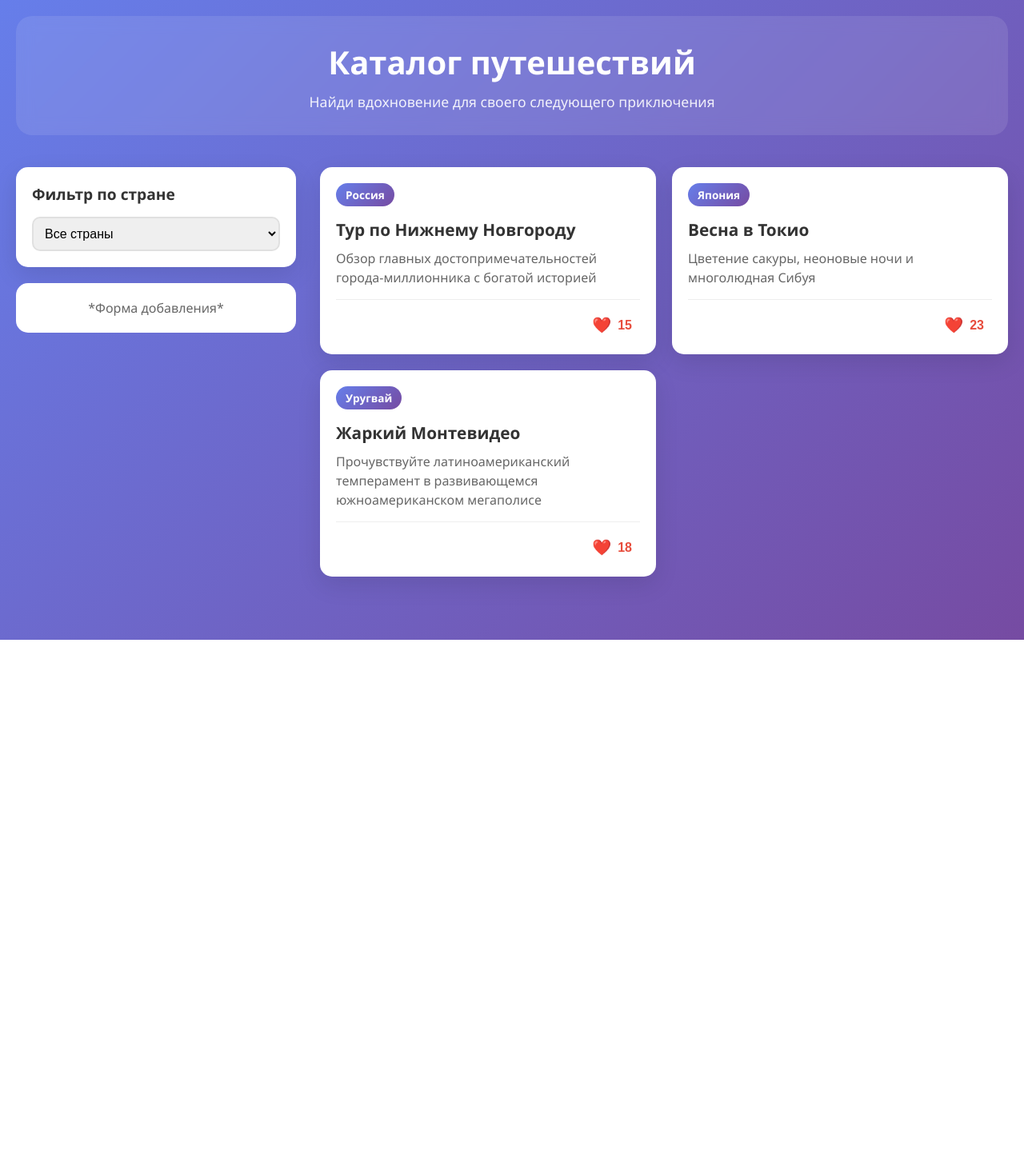
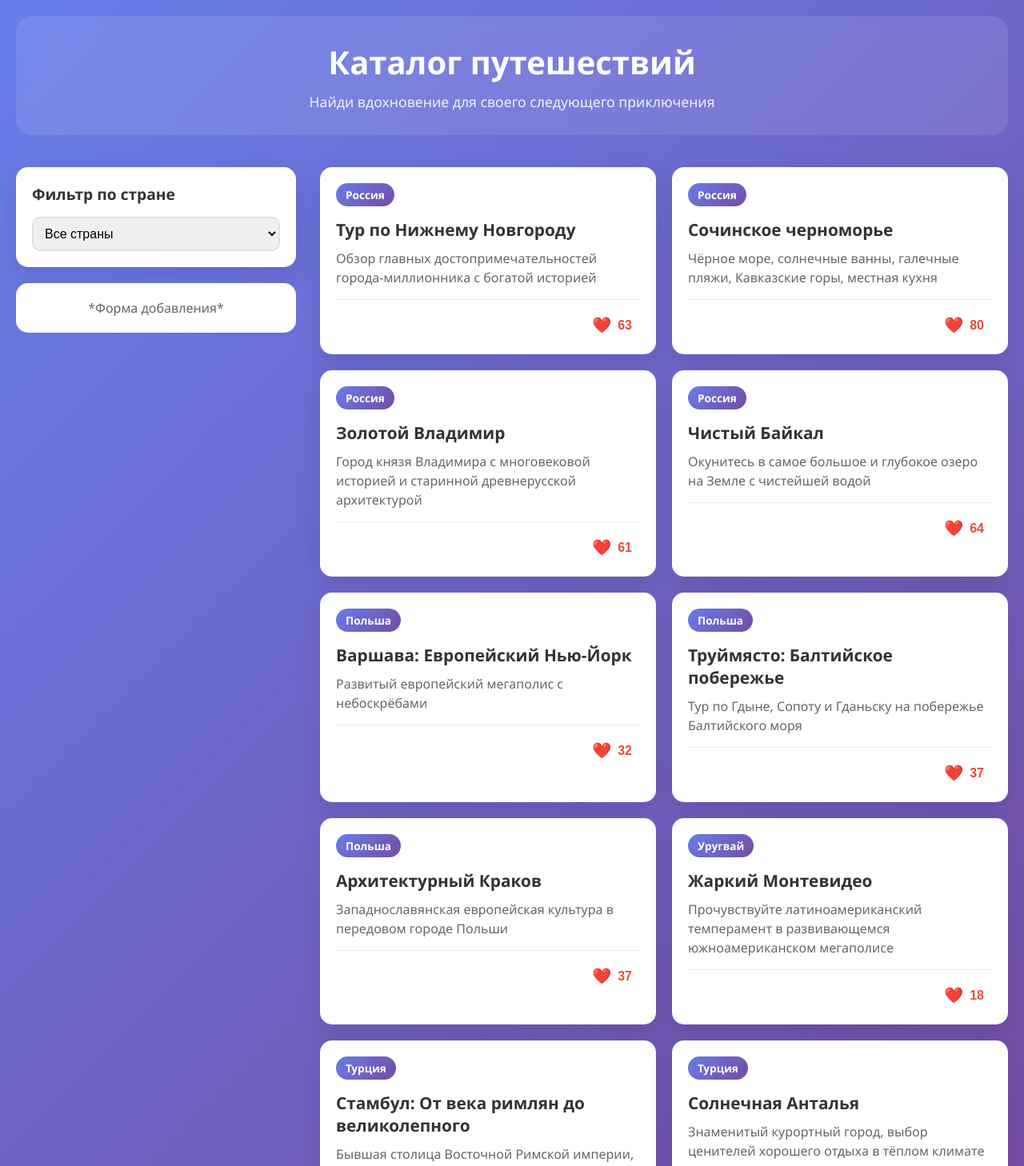
Before and after one commit to fulibooo/Web-Praktika3, a React (Create React App) app: page / in a window 1280 px wide. Shown: the top 1458 px of the page at 80% size. Before the commit the page ends 800 px from the top, so only its background shows below. Built offline with nearby package versions, Linux system fonts and the light colour scheme.

Commit message:
3: countries filter

```diff
--- a/src/App.js
+++ b/src/App.js
@@ -5,9 +5,16 @@ import Filter from './components/Filter';
 
 // туры
 const initialTravels = [
-  { id: 1, country: 'Россия', title: 'Тур по Нижнему Новгороду', description: 'Обзор главных достопримечательностей города-миллионника с богатой историей', likes: 15 },
-  { id: 2, country: 'Япония', title: 'Весна в Токио', description: 'Цветение сакуры, неоновые ночи и многолюдная Сибуя', likes: 23 },
-  { id: 3, country: 'Уругвай', title: 'Жаркий Монтевидео', description: 'Прочувствуйте латиноамериканский темперамент в развивающемся южноамериканском мегаполисе', likes: 18 }
+  { id: 1, country: 'Россия', title: 'Тур по Нижнему Новгороду', description: 'Обзор главных достопримечательностей города-миллионника с богатой историей', likes: 63 },
+  { id: 2, country: 'Россия', title: 'Сочинское черноморье', description: 'Чёрное море, солнечные ванны, галечные пляжи, Кавказские горы, местная кухня', likes: 80 },
+  { id: 3, country: 'Россия', title: 'Золотой Владимир', description: 'Город князя Владимира с многовековой историей и старинной древнерусской архитектурой', likes: 61 },
+  { id: 4, country: 'Россия', title: 'Чистый Байкал', description: 'Окунитесь в самое большое и глубокое озеро на Земле с чистейшей водой', likes: 64 },
+  { id: 5, country: 'Польша', title: 'Варшава: Европейский Нью-Йорк', description: 'Развитый европейский мегаполис с небоскрёбами', likes: 32 },
+  { id: 6, country: 'Польша', title: 'Труймясто: Балтийское побережье', description: 'Тур по Гдыне, Сопоту и Гданьску на побережье Балтийского моря', likes: 37 },
+  { id: 7, country: 'Польша', title: 'Архитектурный Краков', description: 'Западнославянская европейская культура в передовом городе Польши', likes: 37 },
+  { id: 8, country: 'Уругвай', title: 'Жаркий Монтевидео', description: 'Прочувствуйте латиноамериканский темперамент в развивающемся южноамериканском мегаполисе', likes: 18 },
+  { id: 9, country: 'Турция', title: 'Стамбул: От века римлян до великолепного', description: 'Бывшая столица Восточной Римской империи, ныне мусульманский город с богатой историей', likes: 47 },
+  { id: 10, country: 'Турция', title: 'Солнечная Анталья', description: 'Знаменитый курортный город, выбор ценителей хорошего отдыха в тёплом климате', likes: 37 },
 ];
 
 function App() {
```
